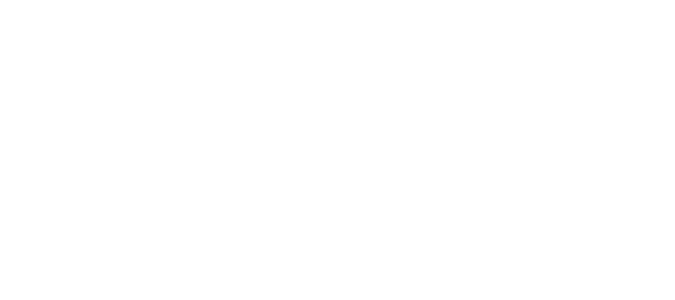
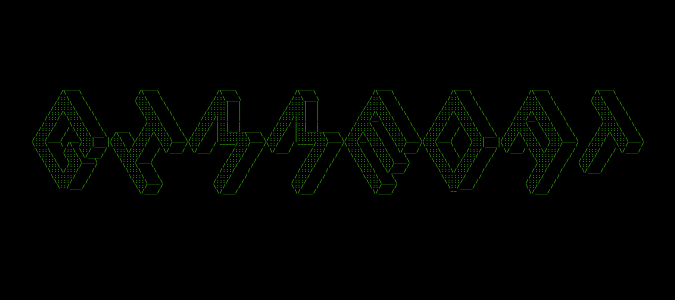
Before and after one commit to tluth/gimmedat, a React (Vite) app in the folder frontend-vite/: page / in a window 1280 px wide. Shown: the top 300 px of the page, without its empty margins (305-980 px from the left). Built offline with nearby package versions, Linux system fonts and the light colour scheme.

Commit message:
add header component

```diff
--- a/frontend-vite/src/App.tsx
+++ b/frontend-vite/src/App.tsx
@@ -1,5 +1,11 @@
+import Header from "./components/Header";
+
 function App() {
-  return <div className="bg-red-200"></div>;
+  return (
+    <div className="text-center bg-black h-screen flex flex-col">
+      <Header />
+    </div>
+  );
 }
 
 export default App;
--- /dev/null
+++ b/frontend-vite/src/components/Header/TextArt.tsx
@@ -0,0 +1,17 @@
+type TextArtProps = {
+  label: string;
+  text: string;
+};
+
+function TextArt({ label, text }: TextArtProps) {
+  return (
+    <pre
+      aria-label={label}
+      className="bg-black text-[rgb(73,247,4)] font-mono text-[calc(0.25vw+0.25vh)] leading-none p-4 whitespace-pre overflow-x-hidden"
+    >
+      {text}
+    </pre>
+  );
+}
+
+export default TextArt;
--- /dev/null
+++ b/frontend-vite/src/components/Header/index.tsx
@@ -0,0 +1,15 @@
+import { headerText } from "../../constants";
+import TextArt from "./TextArt";
+
+function Header() {
+  return (
+    <div className="w-full pt-[5%]">
+      <TextArt
+        label="ASCII art depicting a person fishing from an island which has a single palm tree"
+        text={headerText}
+      />
+    </div>
+  );
+}
+
+export default Header;
--- /dev/null
+++ b/frontend-vite/src/constants.ts
@@ -0,0 +1,23 @@
+export const headerText = String.raw`
+            _____                    _____                    _____                    _____                    _____                    _____                    _____                _____
+           /\    \                  /\    \                  /\    \                  /\    \                  /\    \                  /\    \                  /\    \              /\    \
+          /::\    \                /::\    \                /::\____\                /::\____\                /::\    \                /::\    \                /::\    \            /::\    \
+         /::::\    \               \:::\    \              /::::|   |               /::::|   |               /::::\    \              /::::\    \              /::::\    \           \:::\    \
+        /::::::\    \               \:::\    \            /:::::|   |              /:::::|   |              /::::::\    \            /::::::\    \            /::::::\    \           \:::\    \
+       /:::/\:::\    \               \:::\    \          /::::::|   |             /::::::|   |             /:::/\:::\    \          /:::/\:::\    \          /:::/\:::\    \           \:::\    \
+      /:::/  \:::\    \               \:::\    \        /:::/|::|   |            /:::/|::|   |            /:::/__\:::\    \        /:::/  \:::\    \        /:::/__\:::\    \           \:::\    \
+     /:::/    \:::\    \              /::::\    \      /:::/ |::|   |           /:::/ |::|   |           /::::\   \:::\    \      /:::/    \:::\    \      /::::\   \:::\    \          /::::\    \
+    /:::/    / \:::\    \    ____    /::::::\    \    /:::/  |::|___|______    /:::/  |::|___|______    /::::::\   \:::\    \    /:::/    / \:::\    \    /::::::\   \:::\    \        /::::::\    \
+   /:::/    /   \:::\ ___\  /\   \  /:::/\:::\    \  /:::/   |::::::::\    \  /:::/   |::::::::\    \  /:::/\:::\   \:::\    \  /:::/    /   \:::\ ___\  /:::/\:::\   \:::\    \      /:::/\:::\    \
+  /:::/____/  ___\:::|    |/::\   \/:::/  \:::\____\/:::/    |:::::::::\____\/:::/    |:::::::::\____\/:::/__\:::\   \:::\____\/:::/____/     \:::|    |/:::/  \:::\   \:::\____\    /:::/  \:::\____\
+  \:::\    \ /\  /:::|____|\:::\  /:::/    \::/    /\::/    / ~~~~~/:::/    /\::/    / ~~~~~/:::/    /\:::\   \:::\   \::/    /\:::\    \     /:::|____|\::/    \:::\  /:::/    /   /:::/    \::/    /
+   \:::\    /::\ \::/    /  \:::\/:::/    / \/____/  \/____/      /:::/    /  \/____/      /:::/    /  \:::\   \:::\   \/____/  \:::\    \   /:::/    /  \/____/ \:::\/:::/    /   /:::/    / \/____/
+    \:::\   \:::\ \/____/    \::::::/    /                       /:::/    /               /:::/    /    \:::\   \:::\    \       \:::\    \ /:::/    /            \::::::/    /   /:::/    /
+     \:::\   \:::\____\       \::::/____/                       /:::/    /               /:::/    /      \:::\   \:::\____\       \:::\    /:::/    /              \::::/    /   /:::/    /
+      \:::\  /:::/    /        \:::\    \                      /:::/    /               /:::/    /        \:::\   \::/    /        \:::\  /:::/    /               /:::/    /    \::/    /
+       \:::\/:::/    /          \:::\    \                    /:::/    /               /:::/    /          \:::\   \/____/          \:::\/:::/    /               /:::/    /      \/____/
+        \::::::/    /            \:::\    \                  /:::/    /               /:::/    /            \:::\    \               \::::::/    /               /:::/    /
+         \::::/    /              \:::\____\                /:::/    /               /:::/    /              \:::\____\               \::::/    /               /:::/    /
+          \::/____/                \::/    /                \::/    /                \::/    /                \::/    /                \::/____/                \::/    /
+                                    \/____/                  \/____/                  \/____/                  \/____/                  ~~                       \/____/
+`;
```
